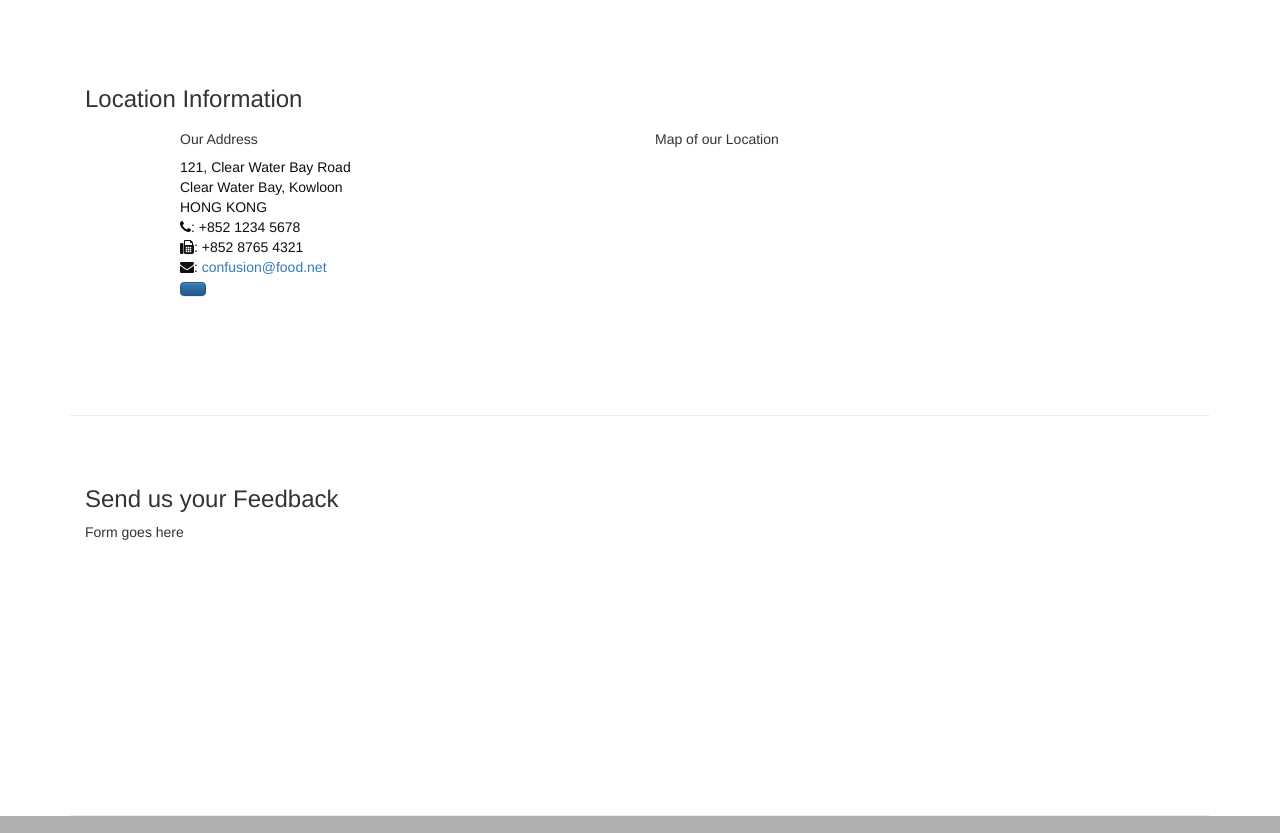
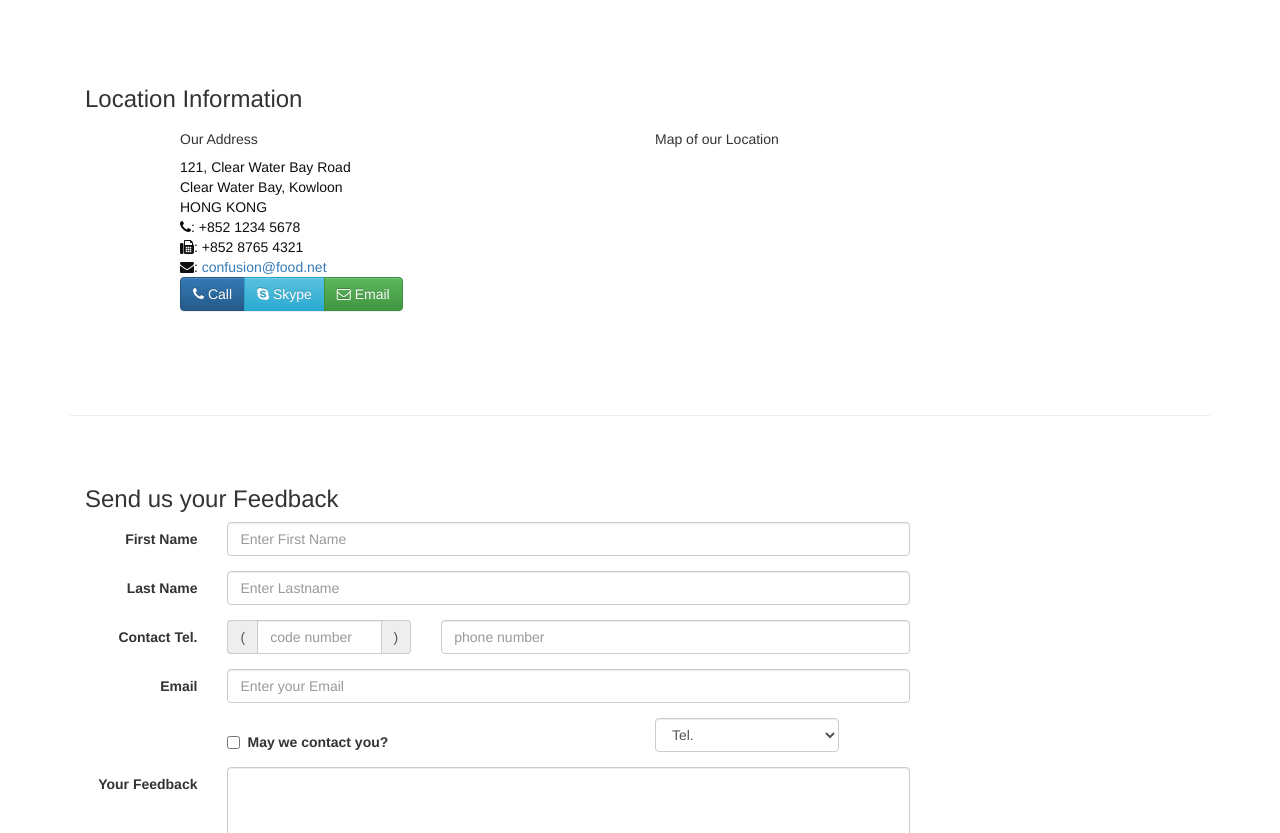
Before and after one commit to AhmedMohsen0/Learning-Bootstrap, a plain HTML site: page contactus.html in a window 1280 px wide. Shown: the part 587-1420 px from the top of the page. Drawn offline with nearby package versions, Linux system fonts and the light colour scheme.

Commit message:
feedback form

```diff
--- a/contactus.html
+++ b/contactus.html
@@ -116,7 +116,9 @@
             </div>
             <div class="col-xs-12 col-sm-11 col-sm-offset-1">
                 <div class="btn-group" role="group">
-                    <a type="button" class="btn btn-primary" href="tel:+85212345678"><i class=""></i></a>
+                    <a type="button" class="btn btn-primary" href="tel:+85212345678"><i class="fa fa-phone"></i> Call</a>
+                    <a type="button" class="btn btn-info"><i class="fa fa-skype"></i> Skype</a>
+                    <a type="button" class="btn btn-success" href="mailto:confusion@food.net"><i class="fa fa-envelope-o"></i> Email</a>
                 </div>
             </div>
         </div>
@@ -126,7 +128,64 @@
               <h3>Send us your Feedback</h3>
            </div>
             <div class="col-xs-12 col-sm-9">
-                Form goes here
+                <form class="form-horizontal" role="form">
+                    <div class="form-group">
+                        <label for="firstname" class="col-sm-2 control-label">First Name</label>
+                        <div class="col-sm-10">
+                            <input type="text" placeholder="Enter First Name" id="firstname" name="firstname" class="form-control">
+                        </div>
+                    </div>
+                    <div class="form-group">
+                        <label for="lastname" class="col-sm-2 control-label">Last Name</label>
+                        <div class="col-sm-10">
+                            <input type="text" id="lastname" class="form-control" placeholder="Enter Lastname" name="lastname">
+                        </div>
+                    </div>
+                    <div class="form-group">
+                        <label for="telnum" class="col-sm-2 control-label">Contact Tel.</label>
+                        <div class="col-xs-5 col-sm-4 col-md-3">
+                            <div class="input-group">
+                                <div class="input-group-addon">(</div>
+                                <input type="tel" placeholder="code number" name="areacode" class="form-control">
+                                <div class="input-group-addon">)</div>
+                            </div>
+                        </div>
+                        <div class="col-xs-7 col-sm-6 col-md-7">
+                            <input type="tel" id="telnum" class="form-control" placeholder="phone number" name="telnum">
+                        </div>
+                    </div>
+                    <div class="form-group">
+                        <label for="email" class="col-sm-2 control-label">Email</label>
+                        <div class="col-sm-10">
+                            <input type="email" id="email" name="email" placeholder="Enter your Email" class="form-control">
+                        </div>
+                    </div>
+                    <div class="form-group">
+                       <div class="checkbox col-sm-5 col-sm-offset-2">
+                            <label class="checkbox-inline">
+                                <input type="checkbox" name="approve" value="">
+                                <strong>May we contact you?</strong>
+                            </label>
+                        </div>
+                        <div class="col-sm-3 col-sm-offset-1">
+                            <select class="form-control">
+                                <option>Tel.</option>
+                                <option>Email</option>
+                            </select>
+                        </div>
+                    </div>
+                    <div class="form-group">
+                        <label for="feedback" class="col-sm-2 control-label">Your Feedback</label>
+                        <div class="col-sm-10">
+                            <textarea class="form-control" id="feedback" name="feedback" rows="12"></textarea>
+                        </div>
+                    </div>
+                    <div class="form-group">
+                        <div class="col-sm-offset-2 col-sm-10">
+                            <button type="submit" class="btn btn-primary">Send Feedback</button>
+                        </div>
+                    </div>
+                </form>
             </div>
              <div class="col-xs-12 col-sm-3">
                 <p style="padding:20px;"></p>
```
Lines whose indentation alone changed are shown as unchanged.
